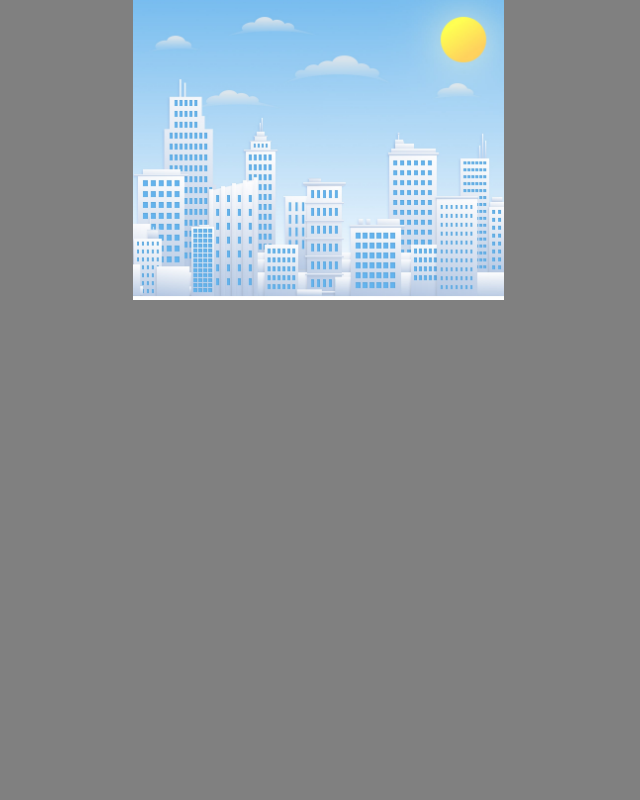
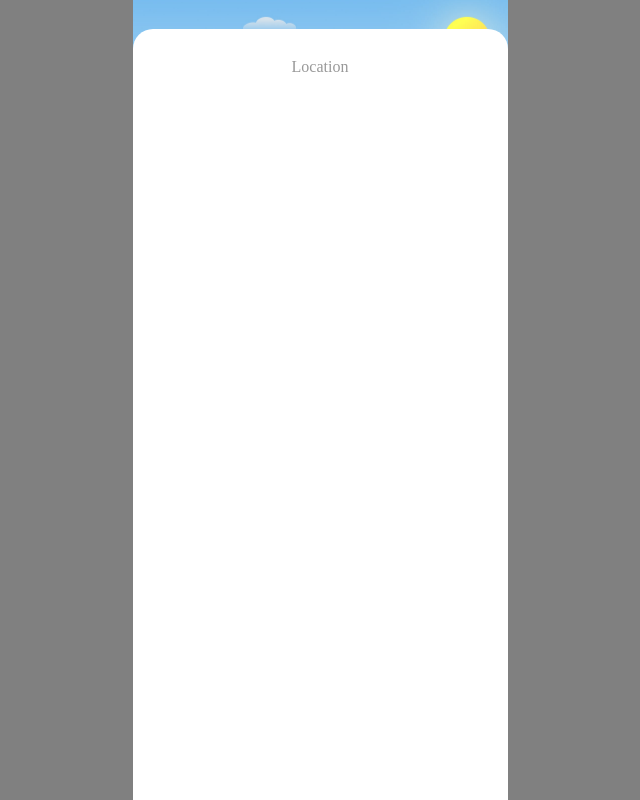
Before and after one commit to jtuvaleva/weather-app, a plain HTML site: page index.html in a window 1280 px wide. Shown: the whole page, without its empty margins (320-960 px from the left). Drawn offline with Linux system fonts and the light colour scheme.

Commit message:
kseniya: add locations block

```diff
--- /dev/null
+++ b/blocks/locations/__title/locations__title.css
@@ -0,0 +1,12 @@
+.locations__title {
+  position: relative;
+  margin: 0 auto;
+  color: #999999;
+  font-family: Barlow;
+  font-style: normal;
+  font-weight: 500;
+  font-size: 16px;
+  line-height: 19px;
+  text-align: center;
+  padding-bottom: 27px;
+}
--- /dev/null
+++ b/blocks/locations/locations.css
@@ -0,0 +1,12 @@
+.locations {
+  width: 375px; /*поменять на макс 100%*/
+  height: 1000px; /*поменять на макс*/
+  background-color: #fff;
+  border-radius: 20px 20px 0 0;
+  position: fixed;
+  top: 29px;
+  padding-top: 28px;
+  padding-right: 20px;
+  padding-left: 20px;
+  box-sizing: border-box;
+}
--- a/blocks/page/page.css
+++ b/blocks/page/page.css
@@ -3,7 +3,7 @@
   position: relative;
   margin: 0 auto;
   padding: 0;
-
+  max-height: 100%;
   /*временный цвет для удобства верстки*/
   background-color: gray;
 }
--- a/blocks/weather-img/__img/weather-img__img.css
+++ b/blocks/weather-img/__img/weather-img__img.css
@@ -1,3 +1,4 @@
 .weather-img__img {
   max-height: 100%;
+  min-width: 100%;
 }
--- a/blocks/weather-img/weather-img.css
+++ b/blocks/weather-img/weather-img.css
@@ -2,4 +2,5 @@
   position: relative;
   max-width: 100%;
   height: 300px;
+  overflow: hidden;
 }
--- a/index.html
+++ b/index.html
@@ -11,8 +11,8 @@
     <section class="weather-img">
       <img class="weather-img__img" src="./images/day-img.jpg" alt="Weather" title="Weather">
     </section>
-
-    <section>
+    <section class="locations">
+      <h2 class="locations__title">Location</h2>
     </section>
   </main>
   <footer class="footer">
--- a/pages/index.css
+++ b/pages/index.css
@@ -3,6 +3,8 @@
 @import url('../blocks/page/page.css');
 @import url('../blocks/weather-img/weather-img.css');
 @import url('../blocks/weather-img/__img/weather-img__img.css');
+@import url('../blocks/locations/locations.css');
+@import url('../blocks/locations/__title/locations__title.css');
 @import url('');
 @import url('');
 @import url('');
@@ -28,5 +30,3 @@
 @import url('');
 @import url('');
 @import url('');
-@import url('');
-@import url('');
```
